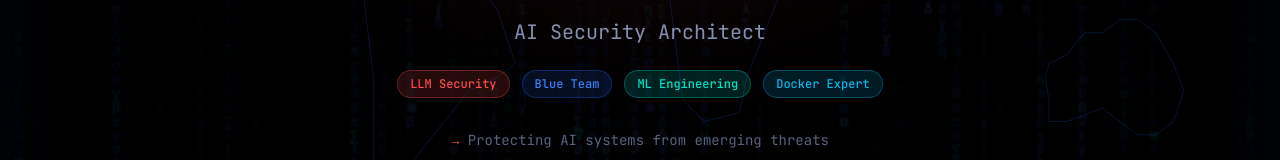
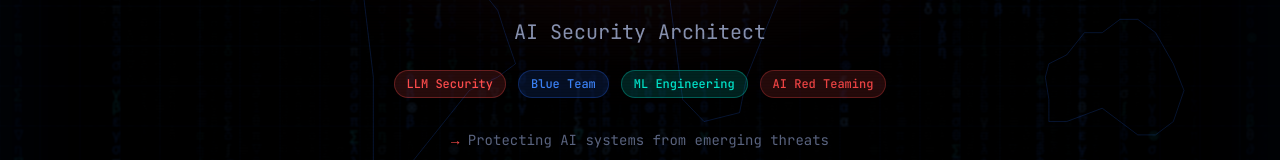
Before and after one commit to infantesromeroadrian/Web-Portfolio-AIR-Terminal, a Preact app: page / in a window 1280 px wide. Shown: the part 434-594 px from the top of the page. Built offline with nearby package versions, Linux system fonts and the light colour scheme; a web font is replaced by a local one.

Commit message:
fix: replace Docker Expert badge with AI Red Teaming on login

```diff
--- a/src/components/login/LoginPanel.tsx
+++ b/src/components/login/LoginPanel.tsx
@@ -79,7 +79,7 @@ export default function LoginPanel({ onLogin }: { onLogin: () => void }) {
           <span class="badge badge-coral">LLM Security</span>
           <span class="badge badge-blue">Blue Team</span>
           <span class="badge badge-cyan">ML Engineering</span>
-          <span class="badge badge-docker">Docker Expert</span>
+          <span class="badge badge-red">AI Red Teaming</span>
         </div>
 
         {/* Tagline */}
--- a/src/styles/globals.css
+++ b/src/styles/globals.css
@@ -418,6 +418,12 @@ body {
   border: 1px solid rgba(13, 183, 237, 0.3);
 }
 
+.badge-red {
+  background: rgba(239, 68, 68, 0.15);
+  color: #ef4444;
+  border: 1px solid rgba(239, 68, 68, 0.3);
+}
+
 /**
  * Efecto glitch
  */
```
